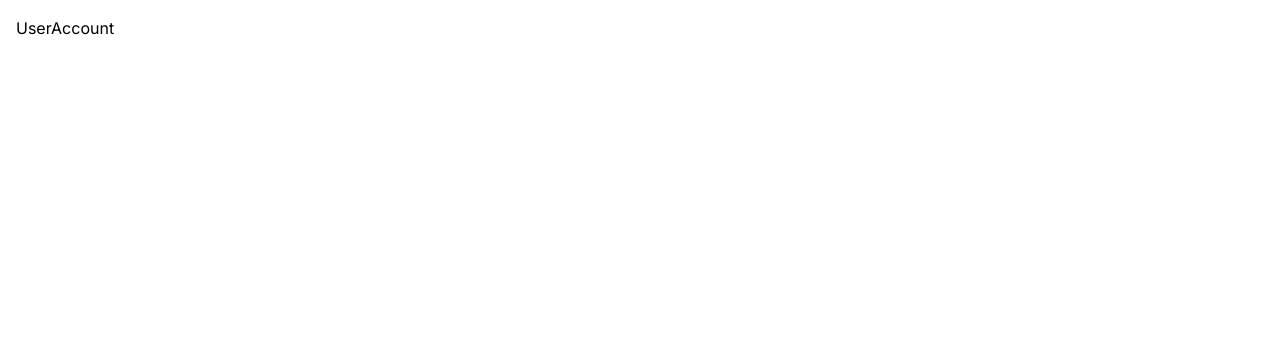
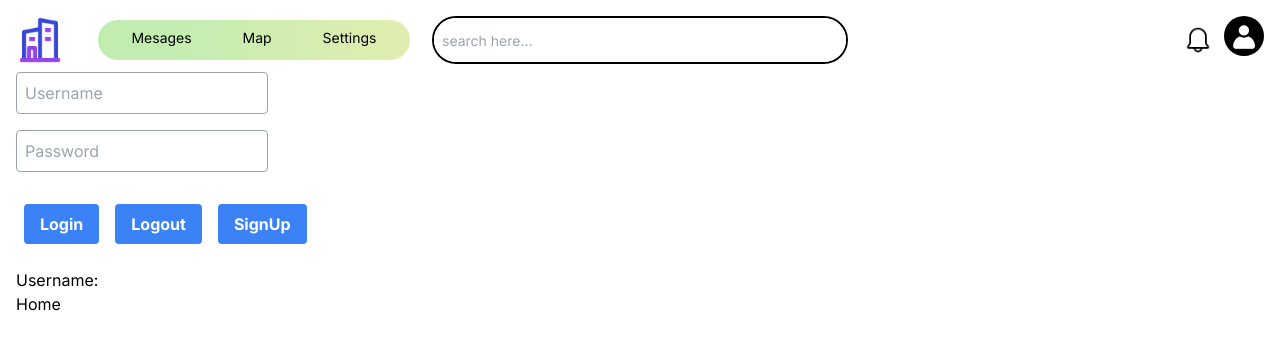
Before and after one commit to kshitijnair/RentEase-NextJS, a Next.js app: page /users in a window 1280 px wide. Shown: the top 350 px of the page. Built offline with nearby package versions, Linux system fonts and the light colour scheme.

Commit message:
WIP: lol, basic firebase works ig?

```diff
--- a/app/apis/firebase.ts
+++ b/app/apis/firebase.ts
@@ -1,11 +1,8 @@
 // Import the functions you need from the SDKs you need
 import { initializeApp } from "firebase/app";
 import { getAnalytics } from "firebase/analytics";
-// TODO: Add SDKs for Firebase products that you want to use
-// https://firebase.google.com/docs/web/setup#available-libraries
+import { getAuth, createUserWithEmailAndPassword} from "firebase/auth";
 
-// Your web app's Firebase configuration
-// For Firebase JS SDK v7.20.0 and later, measurementId is optional
 const firebaseConfig = {
   apiKey: "AIzaSyBxv_TYdRo_oGHe6YB-2tehLODkBxheUJE",
   authDomain: "nextjs-rentease.firebaseapp.com",
@@ -19,3 +16,4 @@ const firebaseConfig = {
 // Initialize Firebase
 const app = initializeApp(firebaseConfig);
 const analytics = getAnalytics(app);
+export const firebaseAuth = getAuth(app);
--- a/app/components/header/Header.tsx
+++ b/app/components/header/Header.tsx
@@ -4,13 +4,16 @@ import MenuBar from "./menuBar/MenuBar";
 import styles from "./styles.module.css";
 import logo from "../../../public/logo.png";
 import Icon from "../icon/Icon";
+import Link from "next/link";
 
 const Header = () => {
   return (
     <div className={styles.headerWrapper}>
       {/** TODO: add classnames for components as props for custom styling from
       parent components */}
-      <Icon src={logo.src} size="large" />
+      <Link href="/home">
+        <Icon src={logo.src} size="large" />
+      </Link>
       <MenuBar />
       <SearchBar searchText="search here..." />
       <UserGroup />
--- a/app/components/header/userGroup/profile/Profile.tsx
+++ b/app/components/header/userGroup/profile/Profile.tsx
@@ -1,3 +1,4 @@
+import Link from 'next/link';
 import styles from './styles.module.css';
 
 type ProfileProps = {
@@ -7,7 +8,9 @@ type ProfileProps = {
 const Profile = (props: ProfileProps) => {
   return (
     <div className={styles.profileImageContainer}>
+      <Link href="/users">
         <img className={styles.profileImage} src={props.src} alt="Joanna's Profile Image" />
+      </Link>
     </div>
   )
 }
--- a/app/home/page.tsx
+++ b/app/home/page.tsx
@@ -1,11 +1,19 @@
-import Header from "../components/header/Header"
+"use client";
+
+import Header from "../components/header/Header";
+import { useAppSelector } from "@/redux/store";
 
 const HomePage = () => {
+  const userName = useAppSelector((state) => state.authReducer.value.userName);
+
   return (
     <div>
-        <Header />
+      <Header />
+      <main>
+        <h1>Hello {userName}! :D</h1>
+      </main>
     </div>
-  )
-}
+  );
+};
 
-export default HomePage
+export default HomePage;
--- a/app/page.tsx
+++ b/app/page.tsx
@@ -1,7 +1,8 @@
-import Image from 'next/image'
+import { useAppSelector } from '@/redux/store';
 
 export default function Home() {
+  const userName = useAppSelector((state) => state.authReducer.value.userName);
   return (
-    <main><h1>Hello Kane! :D</h1></main>
+    <main><h1>Hello {userName}! :D</h1></main>
   )
 }
--- a/app/users/page.tsx
+++ b/app/users/page.tsx
@@ -1,9 +1,92 @@
-import React from 'react'
+"use client";
+
+import styles from "./styles.module.css";
+import { useState } from "react";
+import { logIn, logOut } from "@/redux/Features/authenticate/authenticate";
+import { useDispatch } from "react-redux";
+import { AppDispatch } from "@/redux/store";
+import { useAppSelector } from "@/redux/store";
+import Link from "next/link";
+import Header from "../components/header/Header";
+import { createUserWithEmailAndPassword } from "firebase/auth";
+import { firebaseAuth } from "../apis/firebase";
 
 const UserAccount = () => {
+  const dispatch = useDispatch<AppDispatch>();
+  const userNameFromStore = useAppSelector(
+    (state) => state.authReducer.value.userName
+  );
+
+  const [userName, setUserName] = useState("");
+  const [password, setPassword] = useState("");
+  const [isAuth, setIsAuth] = useState(false);
+
+  const onClickLogin = () => {
+    dispatch(logIn(userName));
+    setIsAuth(true);
+  };
+
+  const onClickLogout = () => {
+    dispatch(logOut());
+    setIsAuth(false);
+    setUserName("");
+  };
+
+  function onClickSignUp(): void {
+    createUserWithEmailAndPassword(firebaseAuth, userName, password)
+      .then((userCredential) => {
+        // Signed up
+        const user = userCredential.user;
+        console.log("*** user is in ***", user);
+        // ...
+      })
+      .catch((error) => {
+        const errorCode = error.code;
+        const errorMessage = error.message;
+        console.log("*** error is in ***", errorCode, errorMessage);
+        // ..
+      });
+  }
+
   return (
-    <div>UserAccount</div>
-  )
-}
+    <div>
+      <Header />
+      <div className={styles.authCard}>
+        <input
+          className={styles.input}
+          type="text"
+          placeholder="Username"
+          onChange={(e) => {
+            setUserName(e.target.value);
+          }}
+        />
+        <br />
+        <input
+          className={styles.input}
+          type="password"
+          placeholder="Password"
+          onChange={(e) => {
+            setPassword(e.target.value);
+          }}
+        />
+        <br />
+        <br />
+        <button className={styles.button} onClick={onClickLogin}>
+          Login
+        </button>
+        <button className={styles.button} onClick={onClickLogout}>
+          Logout
+        </button>
+        <button className={styles.button} onClick={onClickSignUp}>
+          SignUp
+        </button>
+        <br />
+        <br />
+      </div>
+      <h2>Username: {userNameFromStore}</h2>
+      <Link href="/home">Home</Link>
+    </div>
+  );
+};
 
-export default UserAccount
+export default UserAccount;
--- a/app/users/signup/page.tsx
+++ b/app/users/signup/page.tsx
@@ -1,4 +1,3 @@
-import React from 'react'
 
 const SignUpUser = () => {
   return (
--- /dev/null
+++ b/app/users/styles.module.css
@@ -0,0 +1,22 @@
+@tailwind components;
+
+@layer components {
+    .button {
+        @apply bg-blue-500 text-white font-bold mx-2 py-2 px-4 rounded;
+    }
+
+    .button:hover {
+        @apply bg-blue-700;
+    }
+
+    .input {
+        @apply border border-gray-400 rounded p-2 my-2;
+    }
+
+    .authCard {
+        .container {
+            @apply flex flex-col items-center justify-center mx-auto;
+            margin: 0;
+        }
+    }
+}
--- a/redux/store.ts
+++ b/redux/store.ts
@@ -2,6 +2,7 @@
 
 import { configureStore } from "@reduxjs/toolkit";
 import authReducer from "./Features/authenticate/authenticate";
+import { TypedUseSelectorHook, useSelector } from "react-redux";
 
 export const store = configureStore({
   reducer: {
@@ -11,3 +12,5 @@ export const store = configureStore({
 
 export type RootState = ReturnType<typeof store.getState>;
 export type AppDispatch = typeof store.dispatch;
+
+export const useAppSelector: TypedUseSelectorHook<RootState> = useSelector;
```
